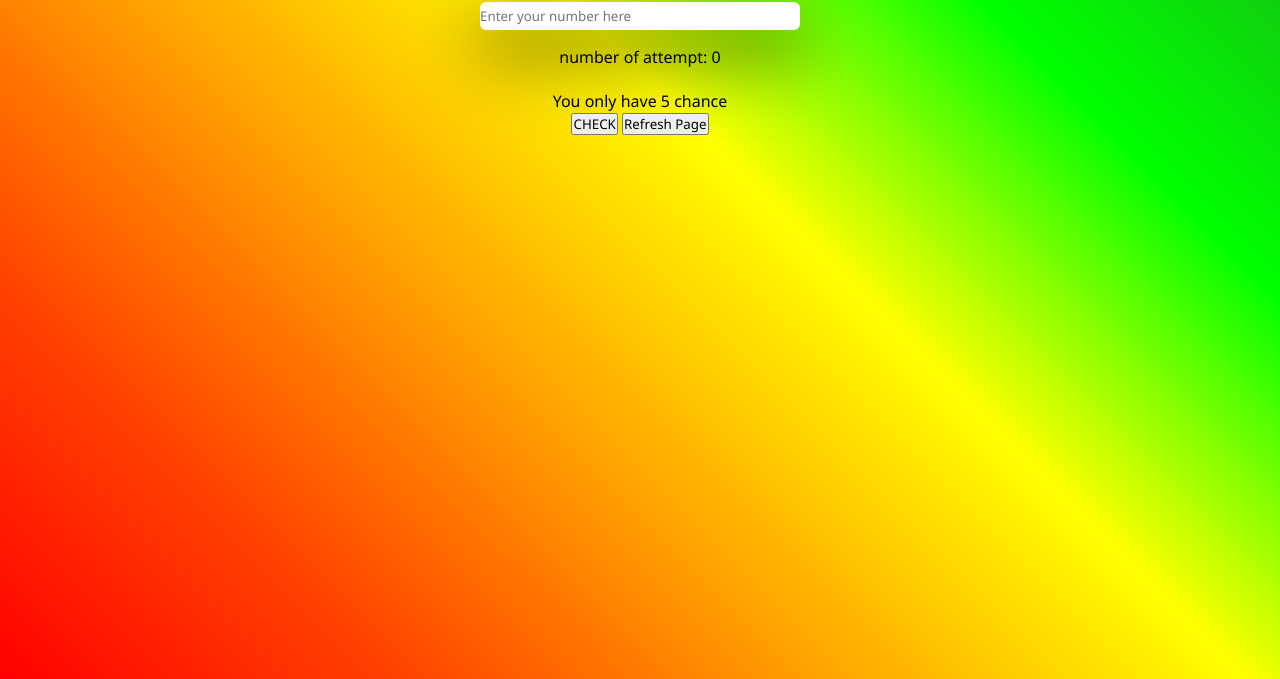
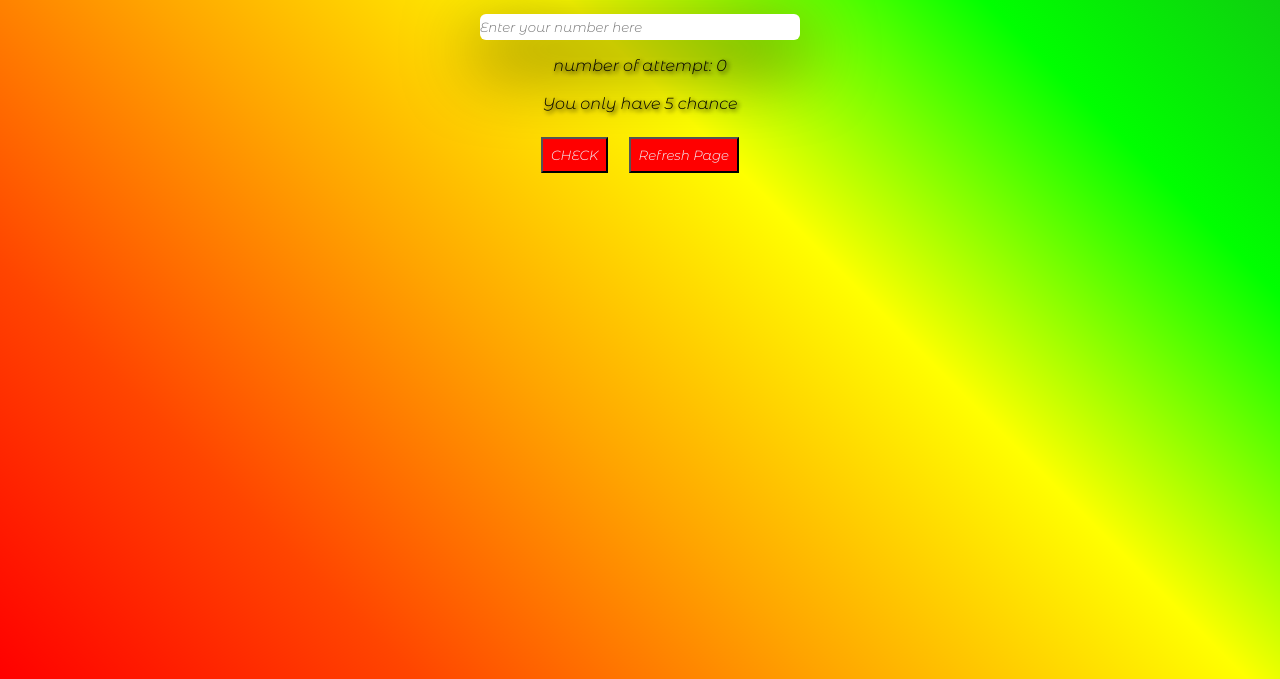
Before and after one commit to zgulen/guess-the-number, a plain HTML site: page index.html in a window 1280 px wide. Shown: the part 121-800 px from the top of the page. Drawn offline with Linux system fonts and the light colour scheme.

Commit message:
thats enough

```diff
--- a/index.html
+++ b/index.html
@@ -1,18 +1,33 @@
 <!DOCTYPE html>
 <html lang="en">
   <head>
-    <meta charset="UTF-8">
-    <meta http-equiv="X-UA-Compatible" content="IE=edge">
-    <meta name="viewport" content="width=device-width, initial-scale=1.0">
-    <link rel="stylesheet" href="style.css">
+    <meta charset="UTF-8" />
+    <meta http-equiv="X-UA-Compatible" content="IE=edge" />
+    <meta name="viewport" content="width=device-width, initial-scale=1.0" />
+    <link rel="stylesheet" href="style.css" />
+    <link rel="preconnect" href="https://fonts.googleapis.com" />
+    <link rel="preconnect" href="https://fonts.gstatic.com" crossorigin />
+    <link
+      href="https://fonts.googleapis.com/css2?family=Lobster&family=Montserrat+Alternates:ital,wght@1,300&display=swap"
+      rel="stylesheet"
+    />
     <title>Guess The Number</title>
   </head>
   <body>
     <div class="container">
-        <h1 class="header">Guess The Number (<span id="firstNumber">1</span> - <span id="secondNumber">100</span>)</h1>
+      <h1 class="header">
+        Guess The Number (<span id="firstNumber">1</span> -
+        <span id="secondNumber">100</span>)
+      </h1>
       <div>
         <p id="inputData"></p>
-            <input type="number" name="#" id="input" value="" placeholder="Enter your number here">
+        <input
+          type="number"
+          name="#"
+          id="input"
+          value=""
+          placeholder="Enter your number here"
+        />
         <p id="info"></p>
         <button onclick="guessNumber()">CHECK</button>
         <button onClick="window.location.reload();">Refresh Page</button>
--- a/style.css
+++ b/style.css
@@ -2,7 +2,7 @@
     margin: 0;
     padding: 0;
     box-sizing: border-box;
-    font-family: 'Segoe UI', Tahoma, Geneva, Verdana, sans-serif;
+    font-family: 'Montserrat Alternates', sans-serif;
 }
 body{
     height: calc(100vh - 4rem);
@@ -17,6 +17,12 @@ body{
 }
 .header{
     color: white;
+    text-shadow: 3px 3px 5px black;
+    margin-bottom: 1rem;
+}
+#info{
+  color: black;
+  text-shadow: 2px 2px 4px black;
 }
 #input{
     width: 25vw;
@@ -48,3 +54,10 @@ body{
       top: 0px;
     }
   }
+
+  button{
+    background: red;
+    margin: 1.5rem .5rem;
+    padding: .5rem .5rem;
+    color: aliceblue;
+  }
```
Also changed, not shown: app.js (line endings or trailing spaces). Lines whose indentation alone changed are shown as unchanged.
